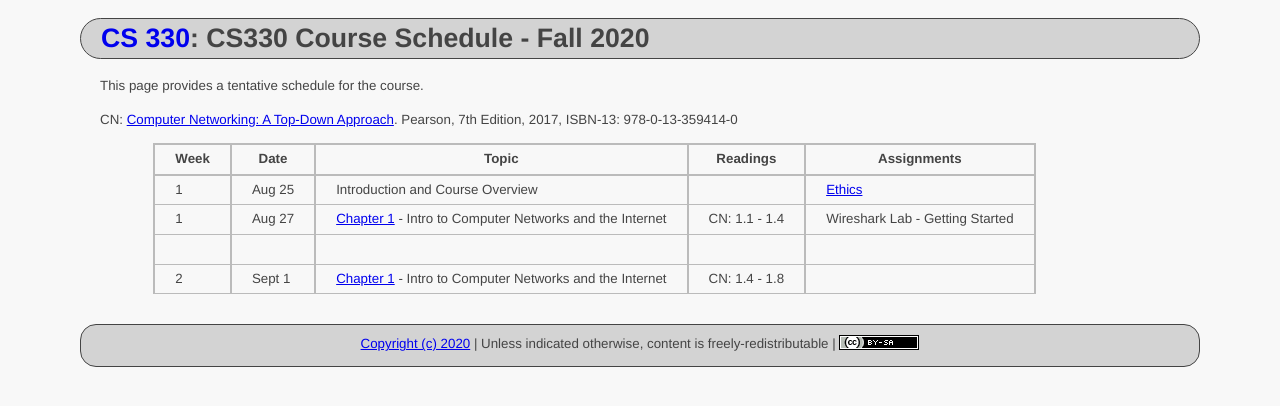
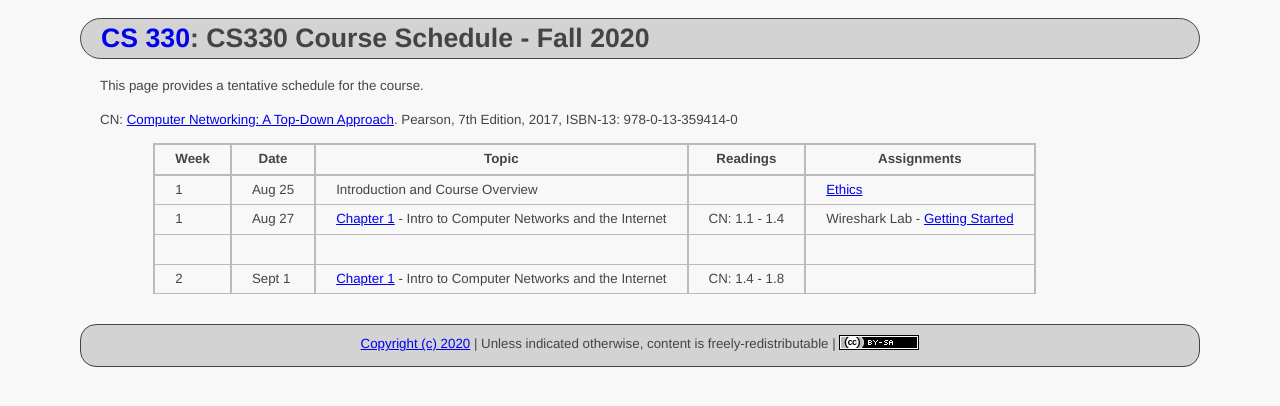
Before and after one commit to ycpcs/cs330-fall2020, a Jekyll site: the page built from schedule/index.md, in a window 1280 px wide. Shown: the top 406 px of the page. Built offline with Jekyll 4.4.1, drawn with Linux system fonts in a browser that asks for light colours; part of the change alters nothing that is shown.

```diff
--- a/schedule/index.md
+++ b/schedule/index.md
@@ -11,6 +11,6 @@ CN: [Computer Networking: A Top-Down Approach](https://www.pearson.com/us/higher
 >  Week    | Date     | Topic        | Readings   | Assignments
 > -------- | -------- | ------------ | ---------- | -------------------------------------
 > 1 | Aug 25 | Introduction and Course Overview | | [Ethics](../assign/assignment01.html)
-> 1 | Aug 27 | [Chapter 1](../slides/chapter_1.pdf) - Intro to Computer Networks and the Internet | CN: 1.1 - 1.4 | Wireshark Lab - Getting Started
+> 1 | Aug 27 | [Chapter 1](../slides/chapter_1.pdf) - Intro to Computer Networks and the Internet | CN: 1.1 - 1.4 | Wireshark Lab - [Getting Started](../labs/files/Wireshark_Intro_v7.0.pdf)
 > | | | |
 > 2  | Sept 1 | [Chapter 1](../slides/chapter_1.pdf) - Intro to Computer Networks and the Internet | CN: 1.4 - 1.8 |
```
